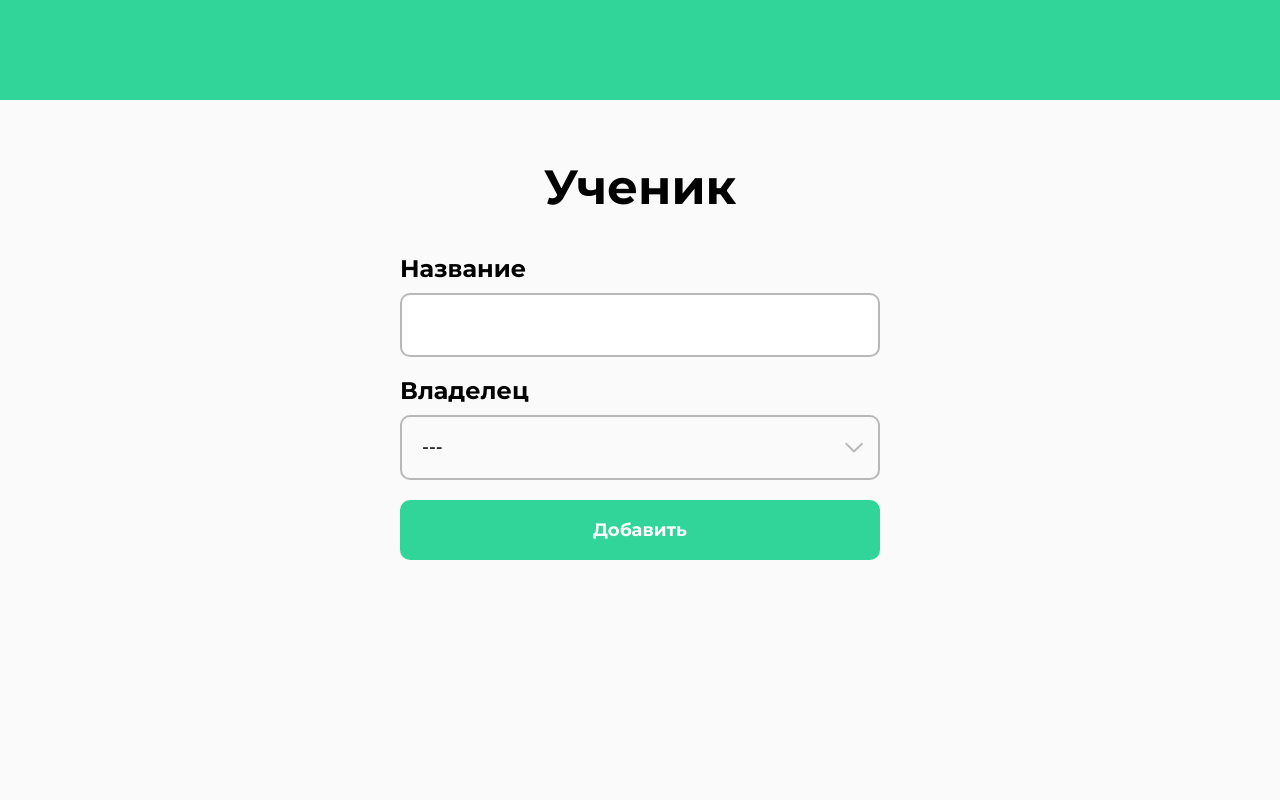
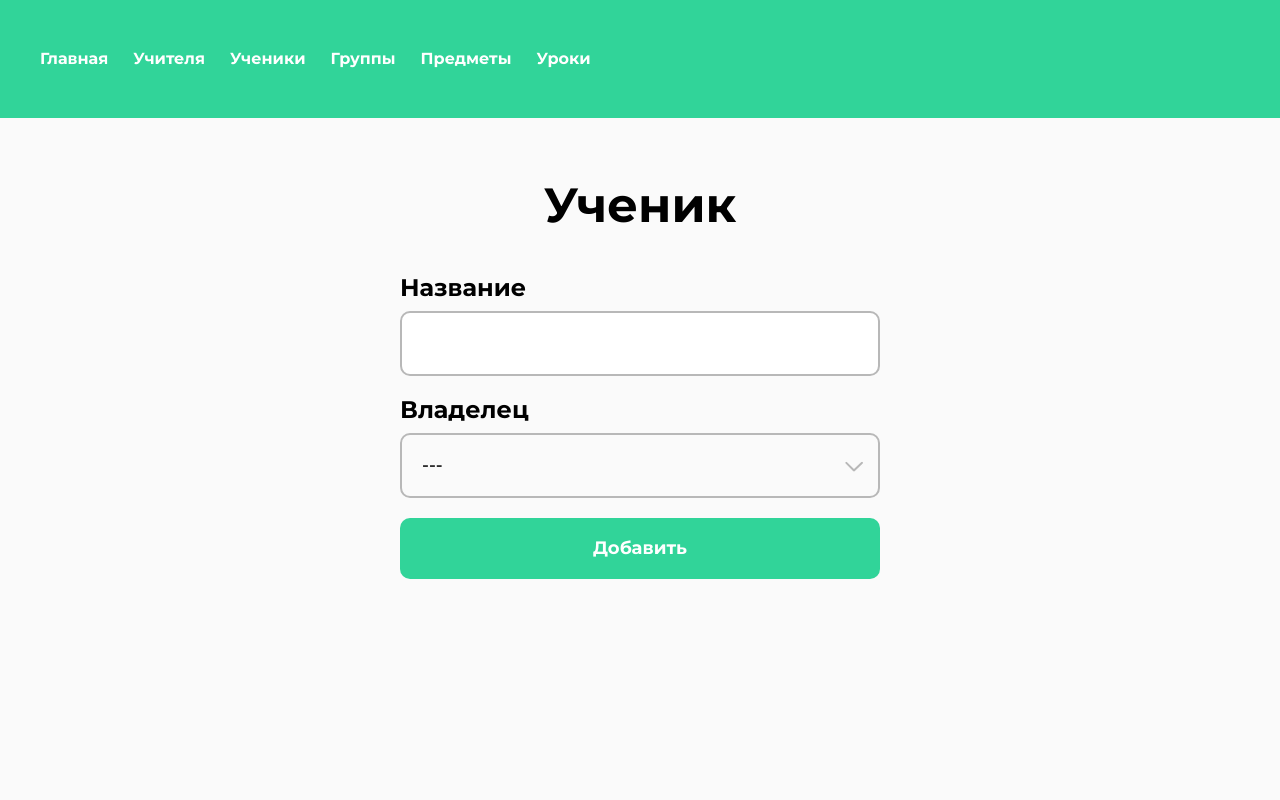
Before and after one commit to Alexzhiliuk/ladutsko, a Django app: page /group/add/ in a window 1280 px wide. Run offline with Django 4.2, Linux system fonts and the light colour scheme; a user stored in the database is signed in; data comes from the database, SQL or seed files in the repository.

Commit message:
add menu to header

```diff
--- /dev/null
+++ b/static/css/menu.css
@@ -0,0 +1,16 @@
+ul {
+    list-style: none;
+}
+
+.header-menu {
+    display: flex;
+    align-items: center;
+    gap: 25px;
+}
+
+.header-menu a {
+    text-decoration: none;
+    font-weight: 700;
+    color: white;
+
+}
--- a/templates/base.html
+++ b/templates/base.html
@@ -14,6 +14,7 @@
 	<!-- CSS -->
 	<link rel="stylesheet" href="{% static 'css/reset.css' %}">
 	<link rel="stylesheet" href="{% static 'css/main.css' %}">
+	<link rel="stylesheet" href="{% static 'css/menu.css' %}">
     {% block extra_css %}{% endblock %}
 
 	<!-- JS -->
@@ -23,7 +24,20 @@
 </head>
 <body>
 	<header class="header">
-
+		<div class="container">
+			<ul class="header-menu">
+				{% if user.is_authenticated %}
+				{% if user.profile.type == 1 %}
+				<li><a href="{% url 'index' %}">Главная</a></li>
+				<li><a href="{% url 'teachers' %}">Учителя</a></li>
+				<li><a href="{% url 'students' %}">Ученики</a></li>
+				<li><a href="{% url 'groups' %}">Группы</a></li>
+				<li><a href="{% url 'subjects' %}">Предметы</a></li>
+				<li><a href="{% url 'lessons' %}">Уроки</a></li>
+				{% endif %}
+				{% endif%}
+			</ul>
+		</div>
 	</header>
 
 	<main class="main">
```
